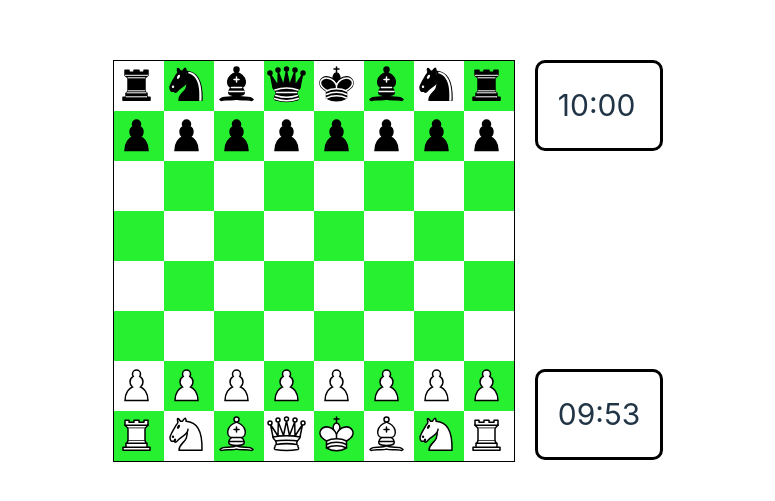
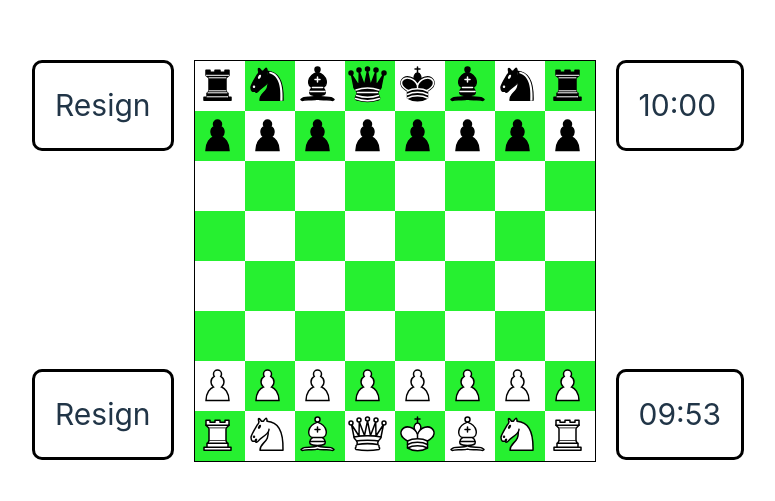
Before and after one commit to Aswaj-th/chess2, a React (Vite) app: page / in a window 1280 px wide. Shown: the part 139-640 px from the top of the page, without its empty margins (252-1027 px from the left). Built offline with nearby package versions, Linux system fonts and the light colour scheme.

Commit message:
Implemented Resignation

```diff
--- a/src/components/Clock.jsx
+++ b/src/components/Clock.jsx
@@ -1,10 +1,15 @@
 import { useState, useEffefct, useEffect } from 'react';
 import './clock.css'
 
-const Clock = ({moveDetails, declareWinner}) => {
+const Clock = ({moveDetails, declareWinner, gameOver}) => {
 
     const [timerWhite, setTimerWhite] = useState(600);
     const [timerBlack, setTimerBlack] = useState(600);
+
+    useEffect(() => {
+        setTimerBlack(600);
+        setTimerWhite(600);
+    }, [gameOver])
 
     useEffect(() => {
         if(moveDetails.move === "w") {
--- a/src/components/MainBoard.jsx
+++ b/src/components/MainBoard.jsx
@@ -4,8 +4,9 @@ import Clock from './Clock';
 import './mainboard.css'
 import jsonData from '../pieces.json';
 import { useState, useContext, createContext } from 'react';
+import ResignArea from './ResignArea';
+import FullContext from './context';
 
-export const FullContext = createContext();
 const createBoard = () => {
     let arr = [];
     let j = 0;
@@ -31,6 +32,7 @@ function MainBoard() {
         checks: [],
         safeCells: Array(64).fill(true)
     });
+    const [gameOver, setGameOver] = useState(false);
     const [highlight, setHighlight] = useState(null);
     const [kingPositions, setKingPositions] = useState({
         white: [7, 3],
@@ -62,7 +64,7 @@ function MainBoard() {
             while(j < 7) {
                 j++;
                 if(data[(i*8)+j] != null) {
-                    console.log(data[i*8+j])
+                    // console.log(data[i*8+j])
                     if(data[(i*8)+j].col !== piece.col) {
                         arr[(i*8)+j] = true;
                     }
@@ -744,7 +746,7 @@ function MainBoard() {
                 }
             }
         })
-        console.log("checks: "+checks.length);
+        // console.log("checks: "+checks.length);
         return {checks: checks, safeCellsDupe: safeCellsDupe};
     }
 
@@ -766,6 +768,7 @@ function MainBoard() {
             w: 0,
             b: 0
         })
+        setGameOver((val) => !val);
     }
 
     const movePiece = (ind) => {
@@ -851,10 +854,11 @@ function MainBoard() {
 
     return (
         <FullContext.Provider value={{data, movePiece, moveOn, findMoveAndUpdateMoveOn, highlight}}>
+        <ResignArea declareWinner={declareWinner} />
         <div className="mainBoard">
             {elements}
         </div>
-        <Clock moveDetails={moveDetails} declareWinner={declareWinner} />
+        <Clock moveDetails={moveDetails} declareWinner={declareWinner} gameOver={gameOver}/>
         </FullContext.Provider>
     )
 }
--- /dev/null
+++ b/src/components/ResignArea.jsx
@@ -0,0 +1,18 @@
+import { useState } from 'react';
+import './resignarea.css'
+
+const ResignArea = ({declareWinner}) => {
+
+    return (
+        <div className='resignEncloser'>
+        <div className='resign r1' onClick={() => declareWinner("b")}>
+            Resign
+        </div>
+        <div className="resign r2" onClick={() => declareWinner("w")}>
+            Resign
+        </div>
+        </div>
+    );
+};
+
+export default ResignArea;
--- a/src/components/Square.jsx
+++ b/src/components/Square.jsx
@@ -1,6 +1,6 @@
 import {useContext} from 'react'
 import { ReactSVG } from 'react-svg';
-import { FullContext } from './MainBoard';
+import FullContext from './context';
 import './square.css';
 // import { useState } from 'react';
 
--- /dev/null
+++ b/src/components/context.js
@@ -0,0 +1,5 @@
+import { createContext } from "react";
+
+const FullContext = createContext();
+
+export default FullContext;
--- /dev/null
+++ b/src/components/resignarea.css
@@ -0,0 +1,14 @@
+.resignEncloser {
+    height: 400px;
+    display: flex;
+    flex-direction: column;
+    justify-content: space-between;
+}
+
+.resign {
+    padding: 20px;
+    font-size: 30px;
+    border-radius: 10px;
+    border: 3px black solid;
+    margin-right: 20px;
+}
```
Also changed, not shown: 1 other file (tests, documents, lock files or other folders).
